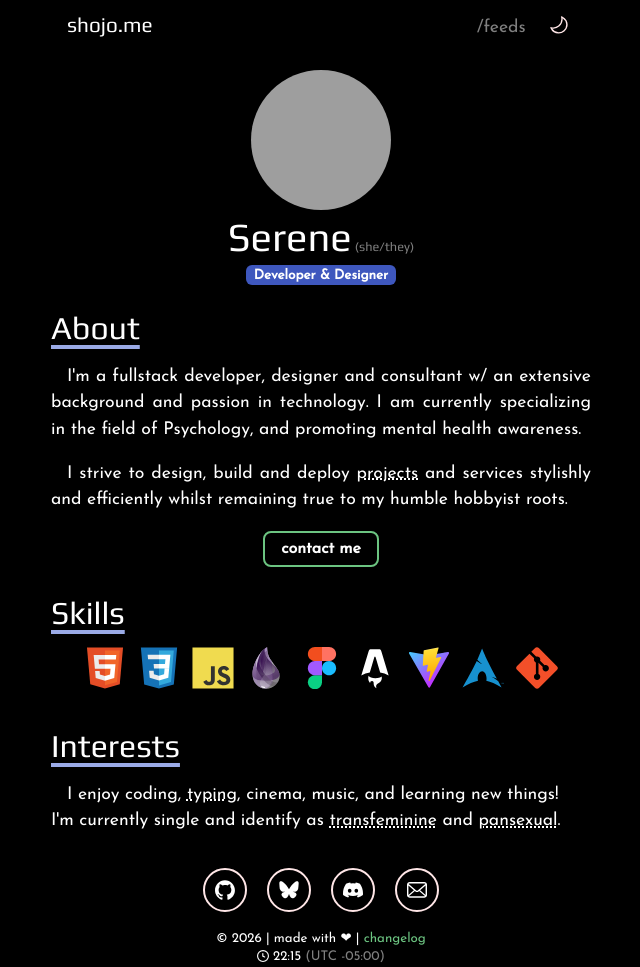
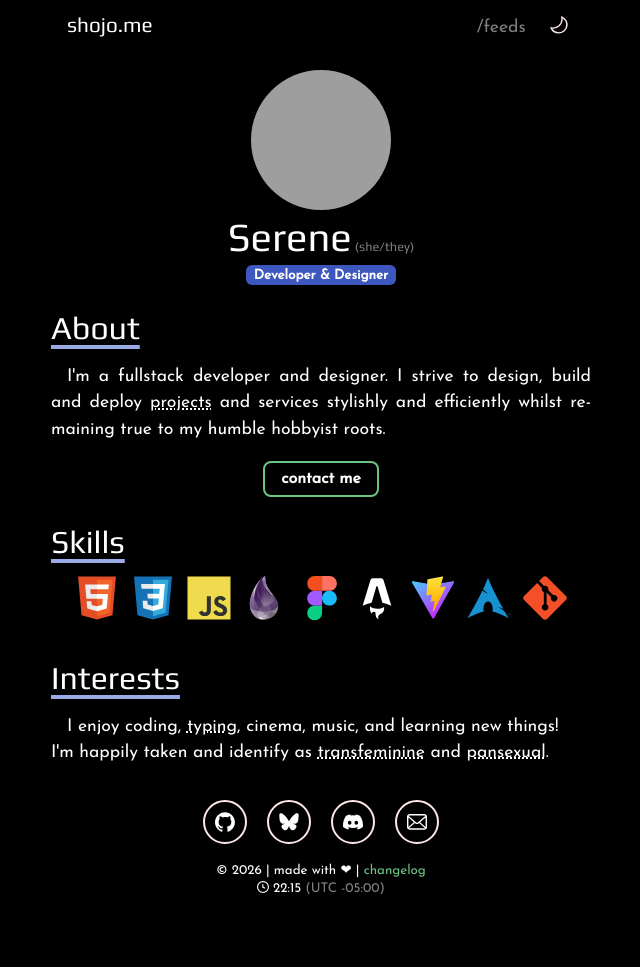
Before and after one commit to bayrock/bayrock.github.io, an Astro site: page / in a window 1280 px wide. Shown: the whole page, without its empty margins (319-959 px from the left). After the commit the page ends 921 px from the top, so only its background shows below. Built offline with nearby package versions, Linux system fonts and the light colour scheme; Astro itself is replaced by a stand-in of ours; grey boxes are pictures that could not be loaded.

Commit message:
Update personal info

```diff
--- a/src/pages/index.astro
+++ b/src/pages/index.astro
@@ -2,15 +2,13 @@
 import Layout from '../layouts/Layout.astro';
 import Button from '../components/Button.astro';
 const title = "shojo.me";
-const description = "I'm a fullstack developer, designer and consultant w/ an extensive background and passion in technology."
+const description = "I'm a fullstack developer and designer."
 ---
 <Layout title={title} description={description}>
     <section id="about">
         <h2 id="heading">About</h2>
         <p>
-            {description} I am currently specializing in the field of Psychology, and promoting mental health awareness.
-        </p>
-        <p>
+            {description}
             I strive to design, build and deploy <a id="projects" class="dotted" href="/projects/#heading">projects</a> and services stylishly and efficiently whilst remaining true to my humble hobbyist roots.
         </p>
         <div class="center">
@@ -20,22 +18,22 @@ const description = "I'm a fullstack developer, designer and consultant w/ an ex
     <section id="skills">
         <h2>Skills</h2>
         <div class="skills center">
-            <img class="skills__img" width="24" height="24" title="HTML" src="/icons/dev/html5-original.svg"/>
-            <img class="skills__img" width="24" height="24" title="CSS" src="/icons/dev/css3-original.svg"/>
-            <img class="skills__img" width="24" height="24" title="JavaScript" src="/icons/dev/javascript-original.svg"/>
-            <img class="skills__img" width="24" height="24" title="Elixir" src="/icons/dev/elixir-original.svg"/>
-            <img class="skills__img" width="24" height="24" title="Figma" src="/icons/dev/figma-original.svg"/>
-            <img class="skills__img invert-black" width="24" height="24" title="Astro" src="/icons/dev/astro-plain.svg"/>
-            <img class="skills__img" width="24" height="24" title="Vite" src="/icons/dev/vitejs-original.svg"/>
-            <img class="skills__img" width="24" height="24" title="Arch (Linux)" src="/icons/dev/archlinux-original.svg"/>
-            <img class="skills__img" width="24" height="24" title="Git" src="/icons/dev/git-original.svg"/>
+            <img class="skills__img" width="32" height="32" title="HTML" src="/icons/dev/html5-original.svg"/>
+            <img class="skills__img" width="32" height="32" title="CSS" src="/icons/dev/css3-original.svg"/>
+            <img class="skills__img" width="32" height="32" title="JavaScript" src="/icons/dev/javascript-original.svg"/>
+            <img class="skills__img" width="32" height="32" title="Elixir" src="/icons/dev/elixir-original.svg"/>
+            <img class="skills__img" width="32" height="32" title="Figma" src="/icons/dev/figma-original.svg"/>
+            <img class="skills__img invert-black" width="32" height="32" title="Astro" src="/icons/dev/astro-plain.svg"/>
+            <img class="skills__img" width="32" height="32" title="Vite" src="/icons/dev/vitejs-original.svg"/>
+            <img class="skills__img" width="32" height="32" title="Arch (Linux)" src="/icons/dev/archlinux-original.svg"/>
+            <img class="skills__img" width="32" height="32" title="Git" src="/icons/dev/git-original.svg"/>
         </div>
     </section>
     <section id="interests">
         <h2>Interests</h2>
         <p>
             I enjoy coding, <a id="typing" class="dotted" href="/keyboard/#heading">typing</a>, cinema, music, and learning new things!<br>
-            I'm currently single and identify as <a id="transfeminine" class="dotted" href="/blurb/transfeminine/#heading">transfeminine</a>
+            I'm happily taken and identify as <a id="transfeminine" class="dotted" href="/blurb/transfeminine/#heading">transfeminine</a>
             and <a id="pansexual" class="dotted" href="/blurb/pansexual/#heading">pansexual</a>.
         </p>
     </section>
@@ -47,8 +45,8 @@ const description = "I'm a fullstack developer, designer and consultant w/ an ex
 
     @media only screen and (min-width: 600px) {
         .skills__img {
-            height: 42px;
-            width: 42px;
+            height: 44px;
+            width: 44px;
             margin: 8px 4px;
         }
     }
```
